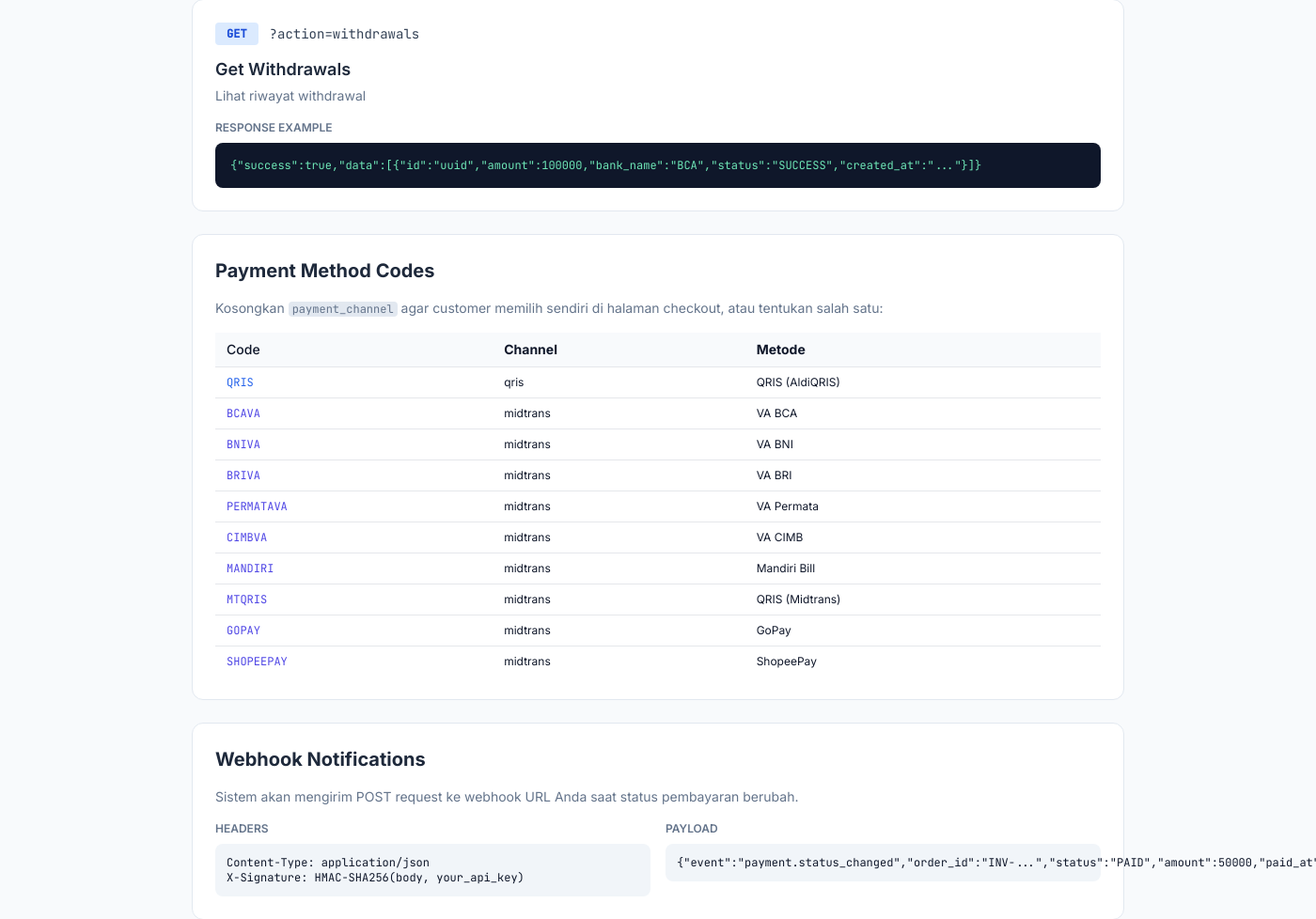
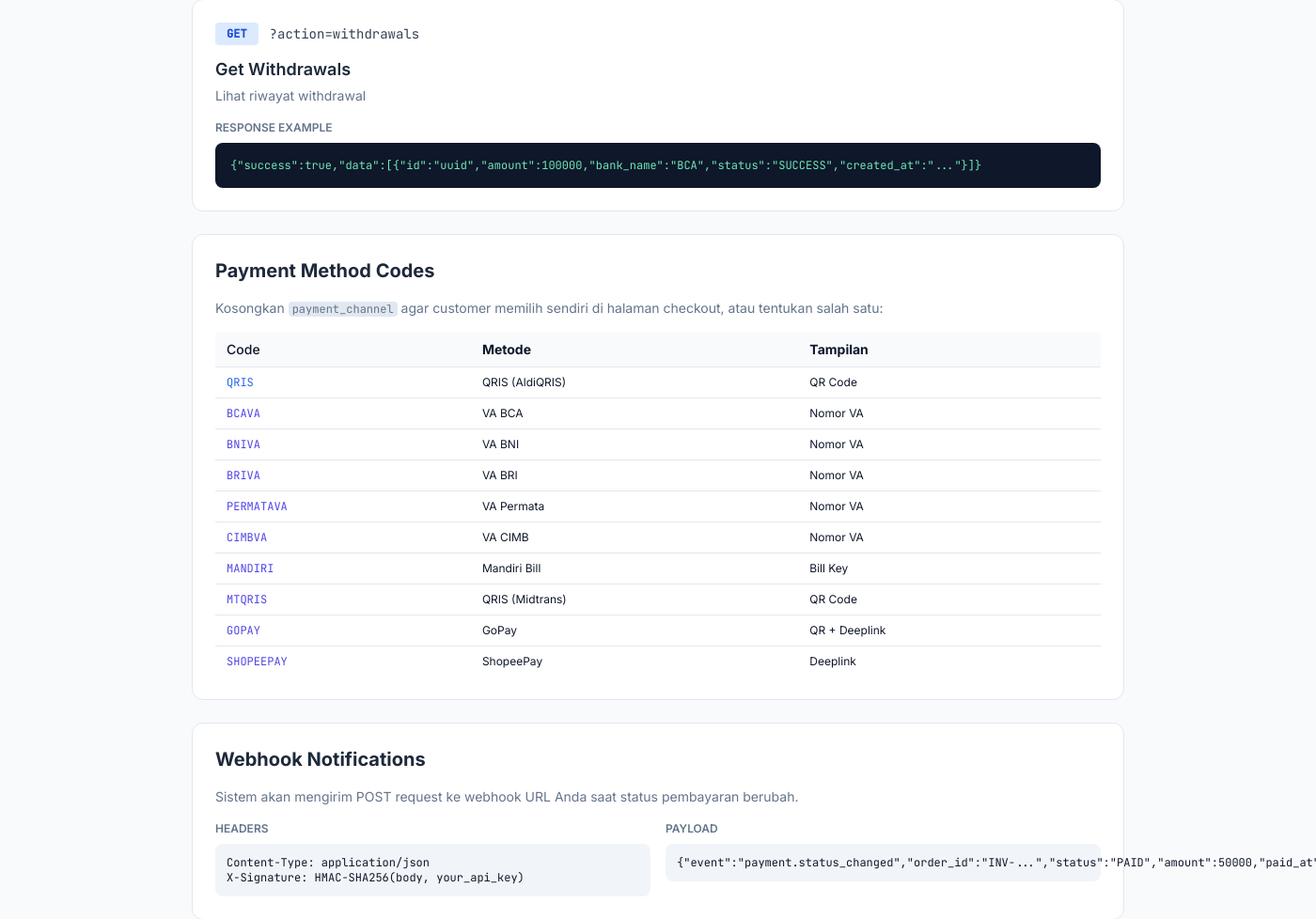
Before and after one commit to Aldi1963/Payment-gateway, a PHP site: page /api-docs.php in a window 1400 px wide; the page is wider, and only the part inside the window is pictured. Shown: the part 1474-2452 px from the top of that part at 94% size. Run offline with PHP 8.4, Linux system fonts and the light colour scheme; data comes from the database, SQL or seed files in the repository; some libraries are stand-ins or nearby versions.

Commit message:
fix: remove Channel column from docs method table, keep Code + Metode + Tampilan only

```diff
--- a/api-docs.php
+++ b/api-docs.php
@@ -80,17 +80,17 @@ $appUrl = setting('app_url', app_url(''));
         <h2 class="text-xl font-bold text-slate-800 mb-4">Payment Method Codes</h2>
         <p class="text-sm text-slate-500 mb-4">Kosongkan <code class="bg-slate-200 px-1 rounded text-xs">payment_channel</code> agar customer memilih sendiri di halaman checkout, atau tentukan salah satu:</p>
         <div class="overflow-x-auto">
-            <table class="w-full text-sm"><thead><tr class="bg-slate-50"><th class="px-3 py-2 text-left font-medium">Code</th><th class="px-3 py-2 text-left">Channel</th><th class="px-3 py-2 text-left">Metode</th></tr></thead><tbody>
-                <tr class="border-t"><td class="px-3 py-2 font-mono text-xs text-blue-600">QRIS</td><td class="px-3 py-2 text-xs">qris</td><td class="px-3 py-2 text-xs">QRIS (AldiQRIS)</td></tr>
-                <tr class="border-t"><td class="px-3 py-2 font-mono text-xs text-indigo-600">BCAVA</td><td class="px-3 py-2 text-xs">midtrans</td><td class="px-3 py-2 text-xs">VA BCA</td></tr>
-                <tr class="border-t"><td class="px-3 py-2 font-mono text-xs text-indigo-600">BNIVA</td><td class="px-3 py-2 text-xs">midtrans</td><td class="px-3 py-2 text-xs">VA BNI</td></tr>
-                <tr class="border-t"><td class="px-3 py-2 font-mono text-xs text-indigo-600">BRIVA</td><td class="px-3 py-2 text-xs">midtrans</td><td class="px-3 py-2 text-xs">VA BRI</td></tr>
-                <tr class="border-t"><td class="px-3 py-2 font-mono text-xs text-indigo-600">PERMATAVA</td><td class="px-3 py-2 text-xs">midtrans</td><td class="px-3 py-2 text-xs">VA Permata</td></tr>
-                <tr class="border-t"><td class="px-3 py-2 font-mono text-xs text-indigo-600">CIMBVA</td><td class="px-3 py-2 text-xs">midtrans</td><td class="px-3 py-2 text-xs">VA CIMB</td></tr>
-                <tr class="border-t"><td class="px-3 py-2 font-mono text-xs text-indigo-600">MANDIRI</td><td class="px-3 py-2 text-xs">midtrans</td><td class="px-3 py-2 text-xs">Mandiri Bill</td></tr>
-                <tr class="border-t"><td class="px-3 py-2 font-mono text-xs text-indigo-600">MTQRIS</td><td class="px-3 py-2 text-xs">midtrans</td><td class="px-3 py-2 text-xs">QRIS (Midtrans)</td></tr>
-                <tr class="border-t"><td class="px-3 py-2 font-mono text-xs text-indigo-600">GOPAY</td><td class="px-3 py-2 text-xs">midtrans</td><td class="px-3 py-2 text-xs">GoPay</td></tr>
-                <tr class="border-t"><td class="px-3 py-2 font-mono text-xs text-indigo-600">SHOPEEPAY</td><td class="px-3 py-2 text-xs">midtrans</td><td class="px-3 py-2 text-xs">ShopeePay</td></tr>
+            <table class="w-full text-sm"><thead><tr class="bg-slate-50"><th class="px-3 py-2 text-left font-medium">Code</th><th class="px-3 py-2 text-left">Metode</th><th class="px-3 py-2 text-left">Tampilan</th></tr></thead><tbody>
+                <tr class="border-t"><td class="px-3 py-2 font-mono text-xs text-blue-600">QRIS</td><td class="px-3 py-2 text-xs">QRIS (AldiQRIS)</td><td class="px-3 py-2 text-xs">QR Code</td></tr>
+                <tr class="border-t"><td class="px-3 py-2 font-mono text-xs text-indigo-600">BCAVA</td><td class="px-3 py-2 text-xs">VA BCA</td><td class="px-3 py-2 text-xs">Nomor VA</td></tr>
+                <tr class="border-t"><td class="px-3 py-2 font-mono text-xs text-indigo-600">BNIVA</td><td class="px-3 py-2 text-xs">VA BNI</td><td class="px-3 py-2 text-xs">Nomor VA</td></tr>
+                <tr class="border-t"><td class="px-3 py-2 font-mono text-xs text-indigo-600">BRIVA</td><td class="px-3 py-2 text-xs">VA BRI</td><td class="px-3 py-2 text-xs">Nomor VA</td></tr>
+                <tr class="border-t"><td class="px-3 py-2 font-mono text-xs text-indigo-600">PERMATAVA</td><td class="px-3 py-2 text-xs">VA Permata</td><td class="px-3 py-2 text-xs">Nomor VA</td></tr>
+                <tr class="border-t"><td class="px-3 py-2 font-mono text-xs text-indigo-600">CIMBVA</td><td class="px-3 py-2 text-xs">VA CIMB</td><td class="px-3 py-2 text-xs">Nomor VA</td></tr>
+                <tr class="border-t"><td class="px-3 py-2 font-mono text-xs text-indigo-600">MANDIRI</td><td class="px-3 py-2 text-xs">Mandiri Bill</td><td class="px-3 py-2 text-xs">Bill Key</td></tr>
+                <tr class="border-t"><td class="px-3 py-2 font-mono text-xs text-indigo-600">MTQRIS</td><td class="px-3 py-2 text-xs">QRIS (Midtrans)</td><td class="px-3 py-2 text-xs">QR Code</td></tr>
+                <tr class="border-t"><td class="px-3 py-2 font-mono text-xs text-indigo-600">GOPAY</td><td class="px-3 py-2 text-xs">GoPay</td><td class="px-3 py-2 text-xs">QR + Deeplink</td></tr>
+                <tr class="border-t"><td class="px-3 py-2 font-mono text-xs text-indigo-600">SHOPEEPAY</td><td class="px-3 py-2 text-xs">ShopeePay</td><td class="px-3 py-2 text-xs">Deeplink</td></tr>
             </tbody></table>
         </div>
     </div>
```
Also changed, not shown: docs.php (+11 -11 lines).
